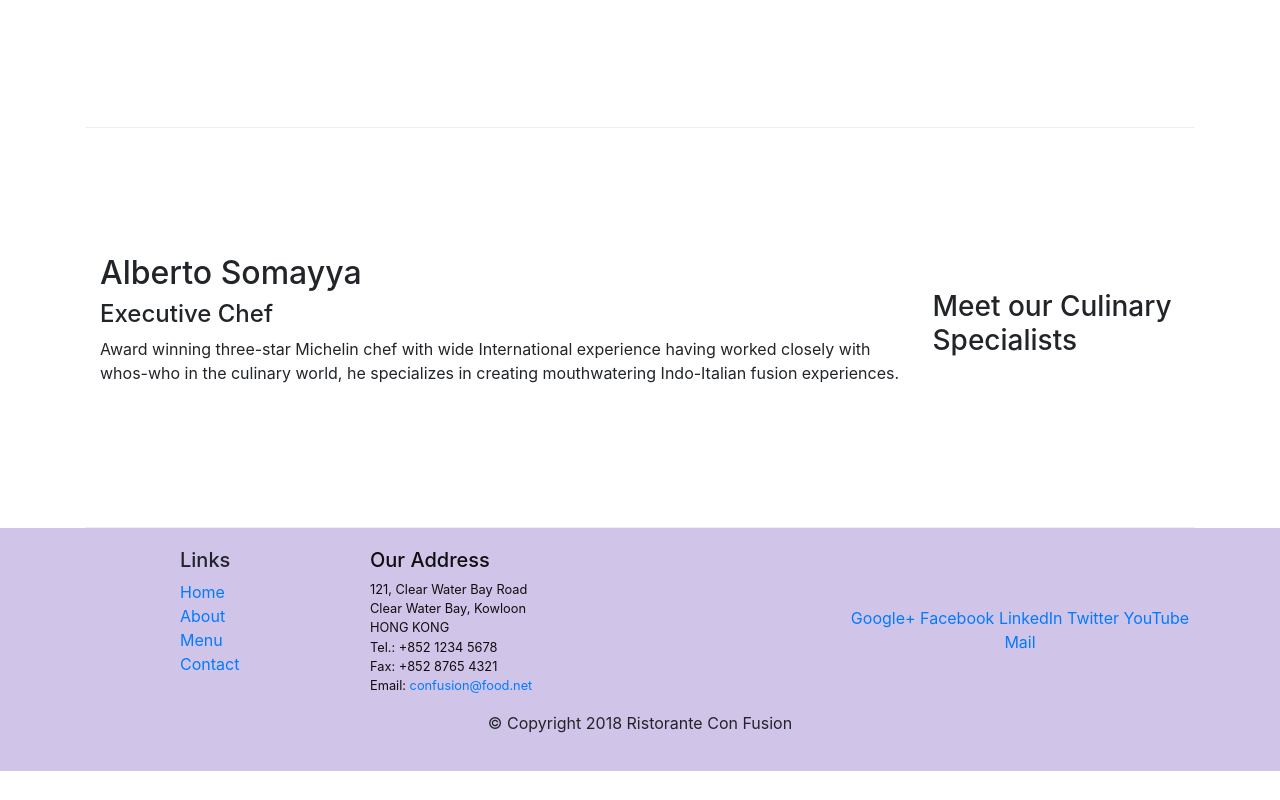
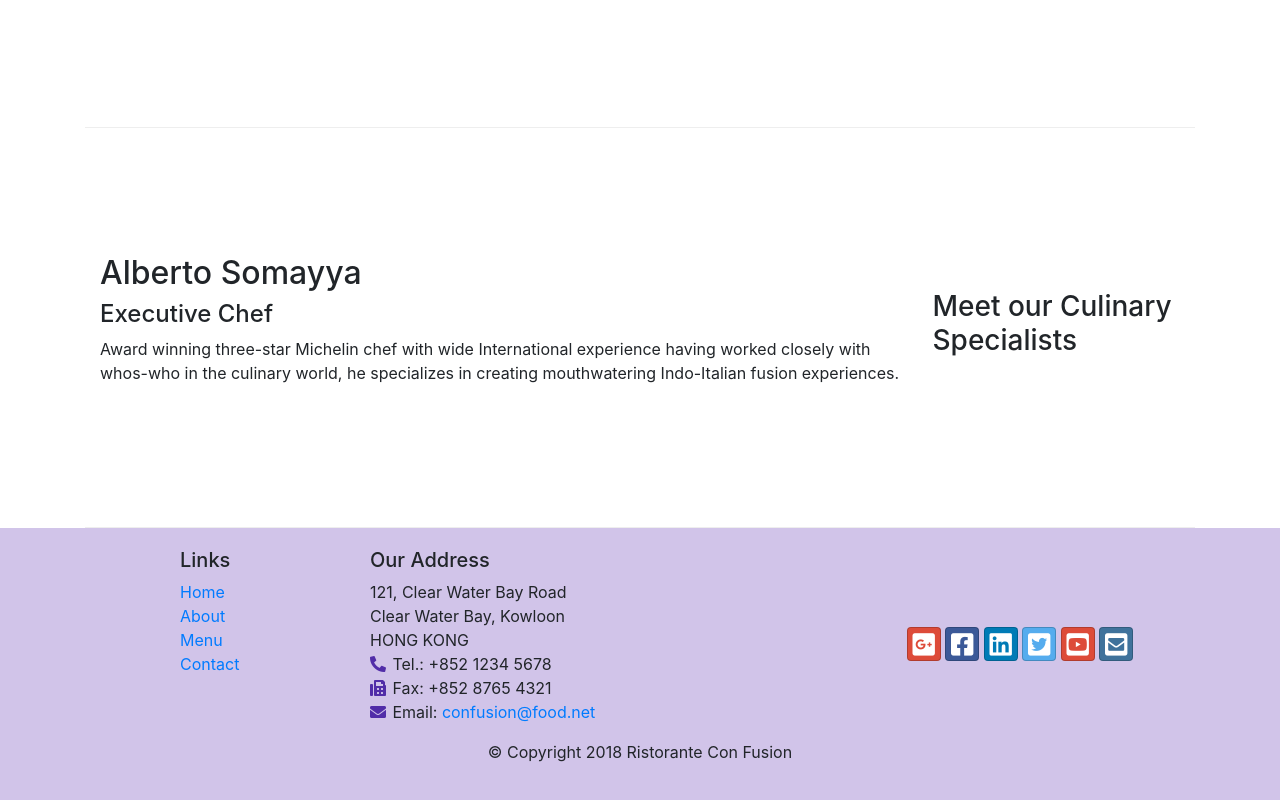
Before and after one commit to LeraAtwater/frameworks, a website: page index.html in a window 1280 px wide. Shown: the part 1006-1806 px from the top of the page. Before the commit the page ends 1777 px from the top, so only its background shows below. Drawn offline with nearby package versions, Linux system fonts and the light colour scheme.

Commit message:
adding icons to footer

```diff
--- a/css/styles.css
+++ b/css/styles.css
@@ -31,3 +31,12 @@ body {
 .navbar {
     background-color: #512da8;
 }
+#Navbar span.fa, footer span.fa {
+    margin-right: 0.4em;
+}
+footer address .fa {
+    color: #512da8;
+}
+footer .social .fa {
+    color: #fff;
+}
--- a/index.html
+++ b/index.html
@@ -6,11 +6,9 @@
         <meta charset="utf-8">
         <meta name="viewport" content="width=device-width, initial-scale=1, shrink-to-fit=no">
         <meta http-equiv="x-ua-compatible" content="ie=edge">
-
-        <!-- Bootstrap CSS -->
         <link rel="stylesheet" href="node_modules/bootstrap/dist/css/bootstrap.min.css">
         <link rel="stylesheet" href="bower_components/bootstrap-social/bootstrap-social.css">
-        <link rel="stylesheet" href="node_modules/font-awesome/css/font-awesome.min.css" class="">
+        <link rel="stylesheet" href="node_modules/@fortawesome/fontawesome-free/css/all.css">
         <link rel="stylesheet" type="text/css" href="css/styles.css">
     <title>Ristorante Con Fusion</title>
 </head>
@@ -24,10 +22,10 @@
             </button>
             <div class="collapse navbar-collapse" id="Navbar">
                 <ul class="navbar-nav mr-auto">
-                    <li class="nav-item active"><a class="nav-link" href="#" title="Go to the webpage">Home</a></li>
-                    <li class="nav-item"><a class="nav-link" href="aboutus.html" title="Go to the webpage">About</a></li>
-                    <li class="nav-item"><a class="nav-link" href="#" title="Go to the webpage">Menu</a></li>
-                    <li class="nav-item"><a class="nav-link" href="#" title="Go to the webpage">Contact</a></li>
+                    <li class="nav-item active"><a class="nav-link" href="#" title="Go to the webpage"><span class="fa fa-lg fa-home"></span>Home</a></li>
+                    <li class="nav-item"><a class="nav-link" href="aboutus.html" title="Go to the webpage"><span class="fa fa-lg fa-info-circle"></span>About</a></li>
+                    <li class="nav-item"><a class="nav-link" href="#" title="Go to the webpage"><span class="fa fa-lg fa-th-list"></span>Menu</a></li>
+                    <li class="nav-item"><a class="nav-link" href="#" title="Go to the webpage"><span class="fa fa-lg fa-address-card"></span>Contact</a></li>
                 </ul>
             </div>
     </nav>
@@ -90,25 +88,26 @@
                         <li><a href="#">Contact</a></li>
                     </ul>
                 </div>
-                <div class="col-7 col-sm-5 address">
+                <div class="col-7 col-sm-5">
                     <h5>Our Address</h5>
                     <address>
 		              121, Clear Water Bay Road<br>
 		              Clear Water Bay, Kowloon<br>
 		              HONG KONG<br>
-		              Tel.: +852 1234 5678<br>
-		              Fax: +852 8765 4321<br>
-		              Email: <a href="mailto:confusion@food.net">confusion@food.net</a>
+		              <span class="fa fa-phone-alt"></span>Tel.: +852 1234 5678<br>
+		              <span class="fa fa-fax"></span>Fax: +852 8765 4321<br>
+		              <span class="fa fa-envelope"></span>Email: <a href="mailto:confusion@food.net">confusion@food.net</a>
 		           </address>
                 </div>
-                <div class="col-12 col-sm-4 align-self-center">
+                <div class="col-12 col-sm-4 align-self-center social">
                     <div class="text-center">
-                        <a href="http://google.com/+">Google+</a>
-                        <a href="http://www.facebook.com/profile.php?id=">Facebook</a>
-                        <a href="http://www.linkedin.com/in/">LinkedIn</a>
-                        <a href="http://twitter.com/">Twitter</a>
-                        <a href="http://youtube.com/">YouTube</a>
-                        <a href="mailto:">Mail</a>
+                        <a class="btn btn-social-icon btn-google" href="http://google.com/+" title="Go to Google Plus page"><span class="fab fa-lg fa-google-plus-square"></a>
+                        <a class="btn btn-social-icon btn-facebook" href="http://www.facebook.com/profile.php?id=" title="Go to Facebook page
+                        "><span class="fab fa-lg fa-facebook-square"></a>
+                        <a class="btn btn-social-icon btn-linkedin" href="http://www.linkedin.com/in/" title="Go to LinkedIn page"><span class="fab fa-lg fa-linkedin"></a>
+                        <a class="btn btn-social-icon btn-twitter" href="http://twitter.com/" title="Go to Twitter page"><span class="fab fa-lg fa-twitter-square"></a>
+                        <a class="btn btn-social-icon btn-google" href="http://youtube.com/" title="Go to YouTube page"><span class="fab fa-lg fa-youtube-square"></a>
+                        <a class="btn btn-social-icon btn-instagram" href="mailto:"><span class="fa fa-lg fa-envelope-square"></a>
                     </div>
                 </div>
            </div>
--- a/package.json
+++ b/package.json
@@ -15,8 +15,8 @@
     "lite-server": "^2.3.0"
   },
   "dependencies": {
+    "@fortawesome/fontawesome-free": "^5.14.0",
     "bootstrap": "^4.5.0",
-    "font-awesome": "^4.7.0",
     "jquery": ">=3.5.0",
     "popper.js": "^1.12.9"
   }
```
Also changed, not shown: aboutus.html (+16 -15 lines), 1 other file.
